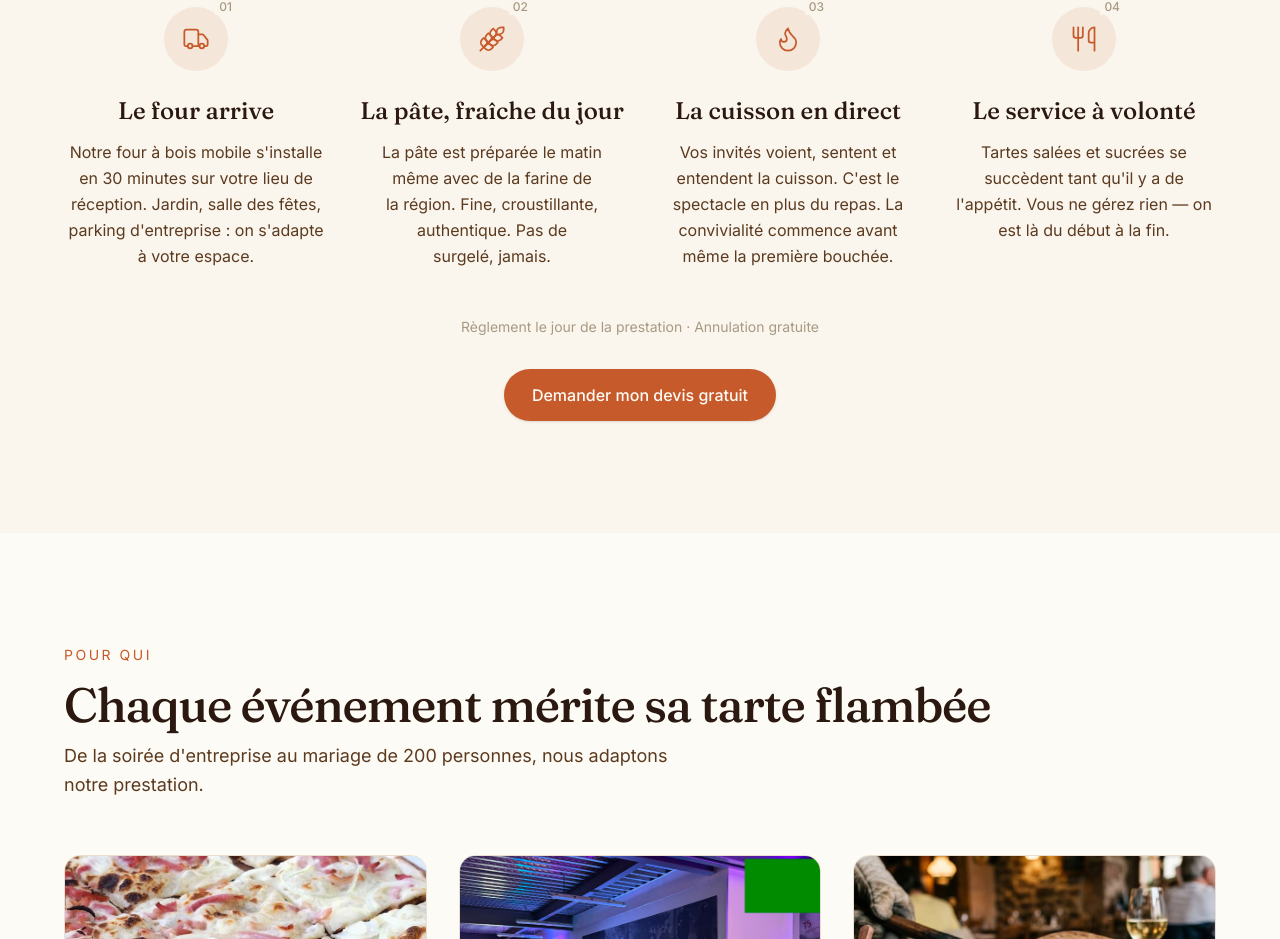
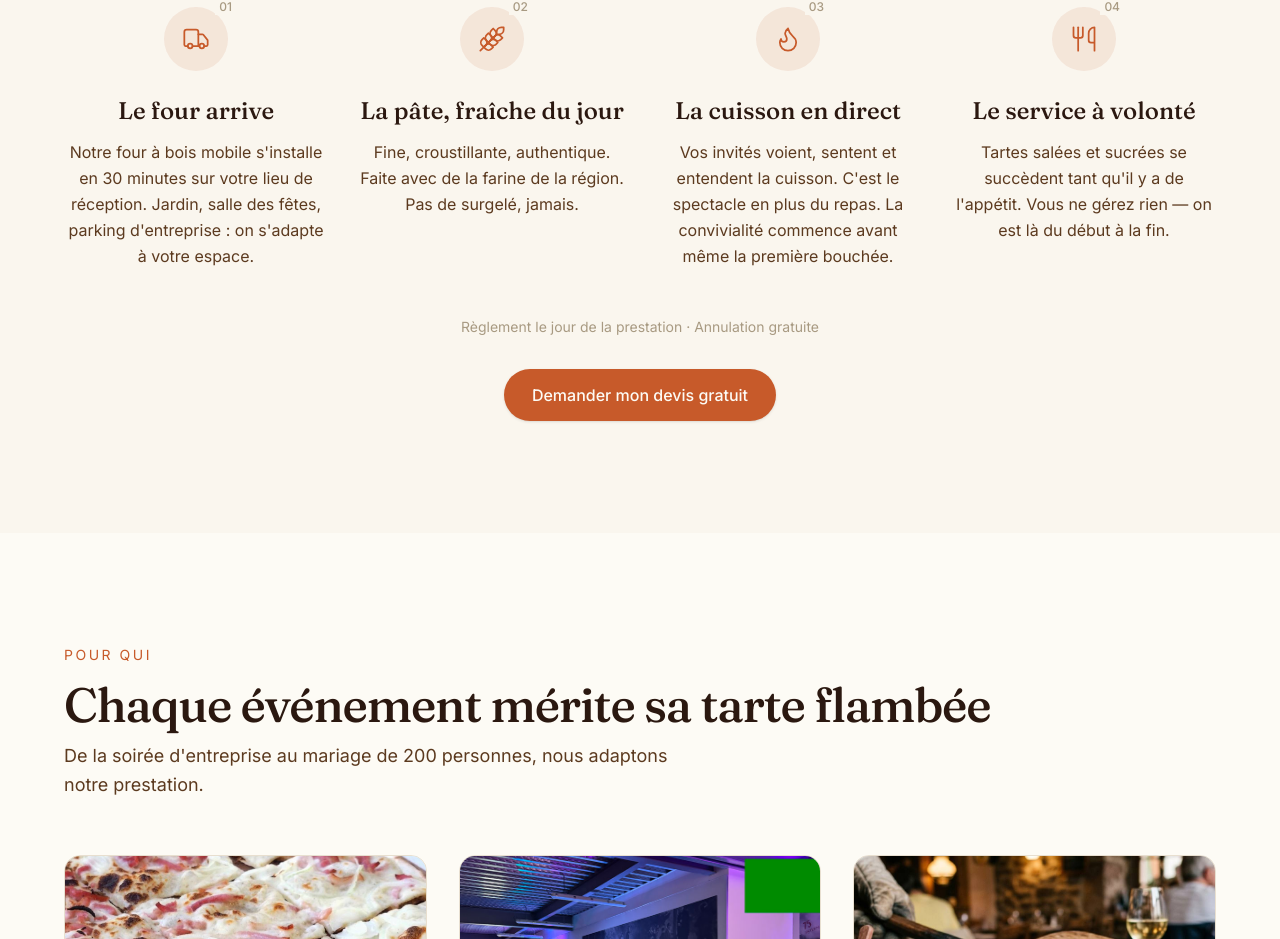
Before and after one commit to Sebluimeme/tarte-flambee-ruggieri, a Next.js app: page / in a window 1280 px wide. Shown: the part 4251-5190 px from the top of the page. Built offline with nearby package versions, Linux system fonts and the light colour scheme.

Commit message:
fix: retirer mention pâte préparée le matin même (Process)

```diff
--- a/components/sections/Process.tsx
+++ b/components/sections/Process.tsx
@@ -18,7 +18,7 @@ const STEPS = [
     Icon: Wheat,
     title: 'La pâte, fraîche du jour',
     description:
-      "La pâte est préparée le matin même avec de la farine de la région. Fine, croustillante, authentique. Pas de surgelé, jamais.",
+      "Fine, croustillante, authentique. Faite avec de la farine de la région. Pas de surgelé, jamais.",
   },
   {
     number: '03',
```
